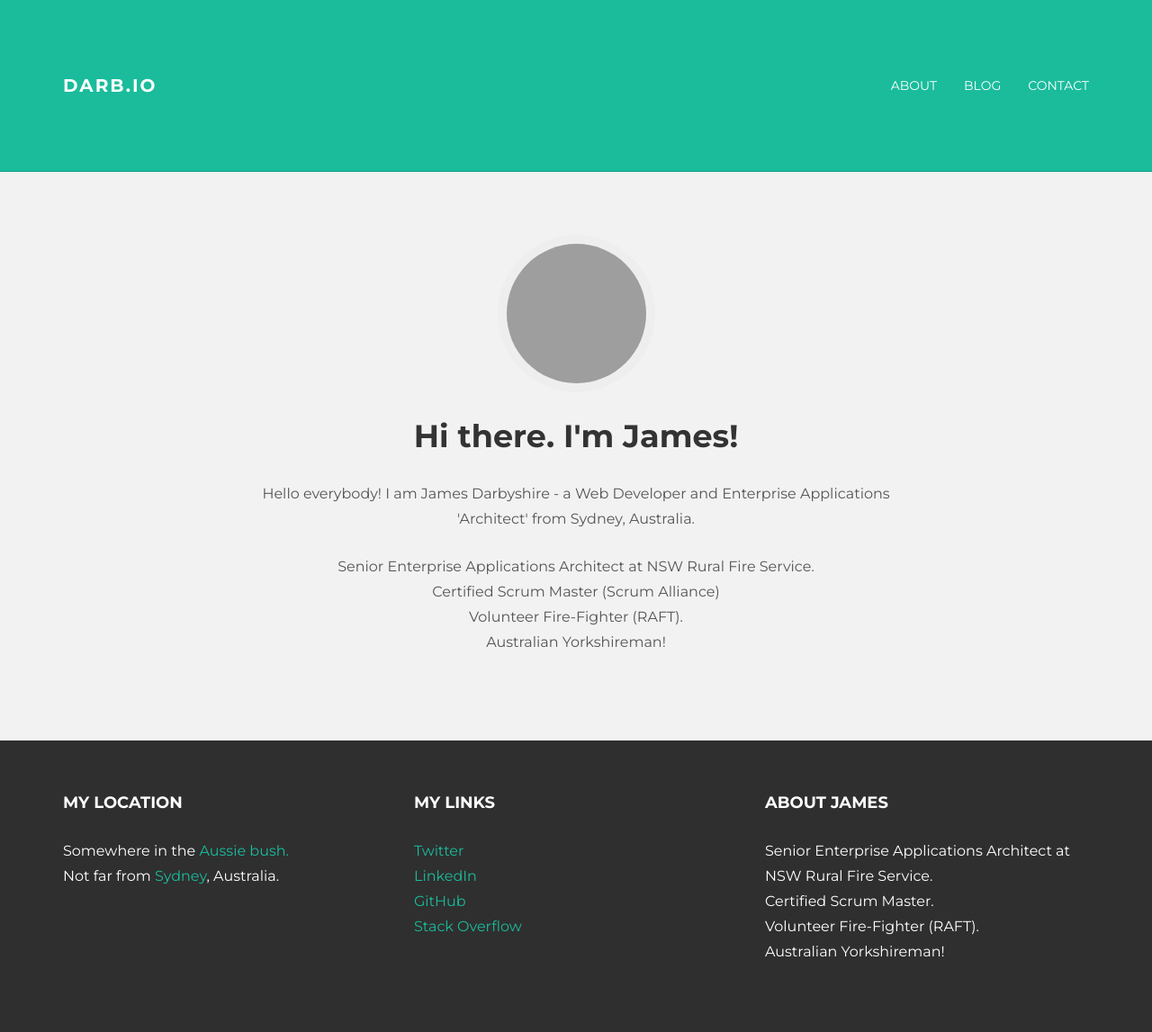
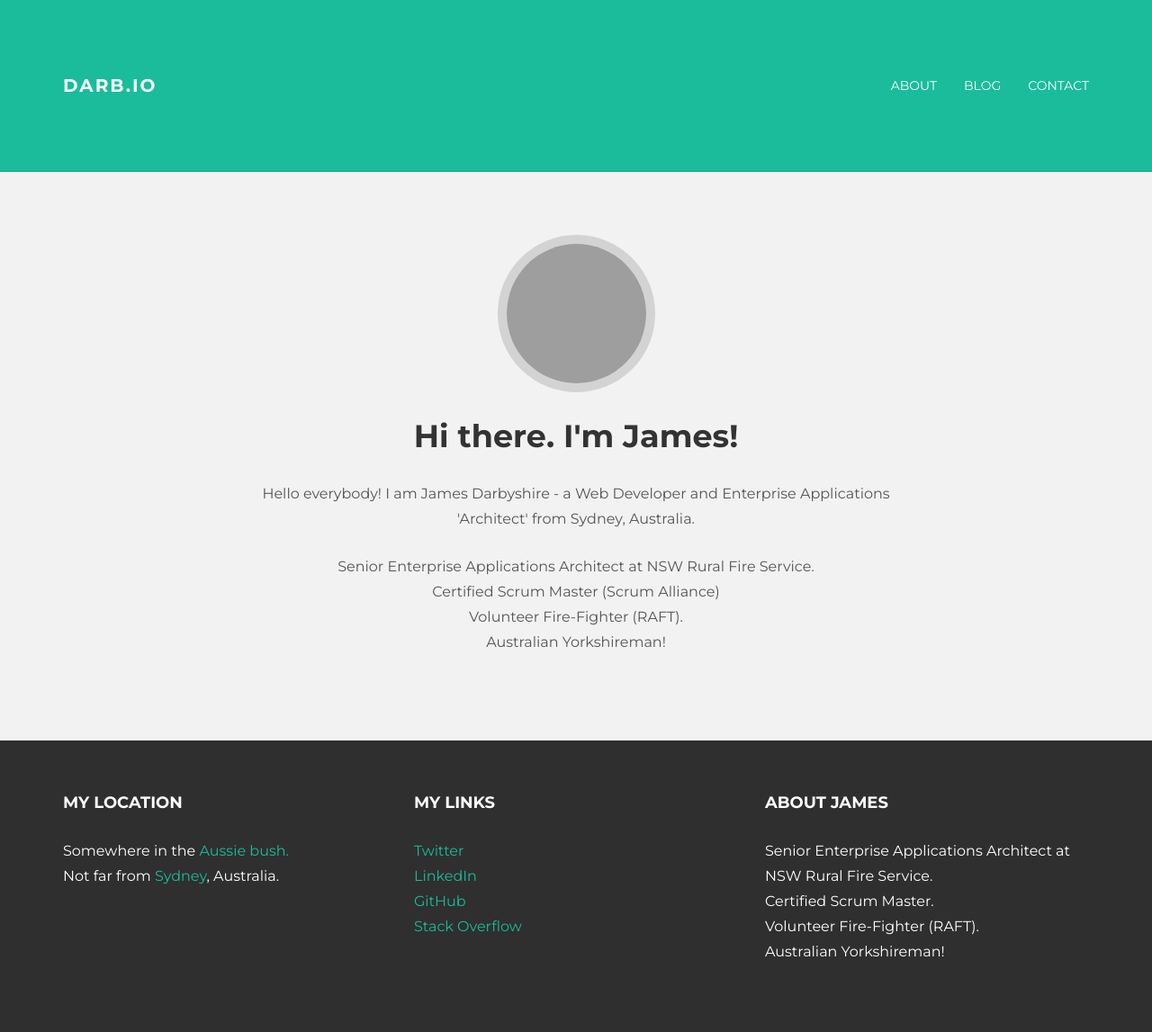
Before and after one commit to darbio/darbio.github.io, a Jekyll site: the page built from index.html, in a window 1280 px wide. Shown: the whole page at 90% size. Built offline with Jekyll 4.4.1, drawn with Linux system fonts in a browser that asks for light colours; nearby versions of some CDN libraries; the list of posts is cut into pages by our own code; grey boxes are pictures that could not be loaded.

Commit message:
Surround my face with darkness... kind of

```diff
--- a/assets/css/main.css
+++ b/assets/css/main.css
@@ -243,6 +243,6 @@ bt {
 
 .gravatar {
 	height: 175px;
-	border: 10px solid #eee;
+	border: 10px solid #D3D3D3;
 	transition: all 0.2s ease-in-out;
 }
```
